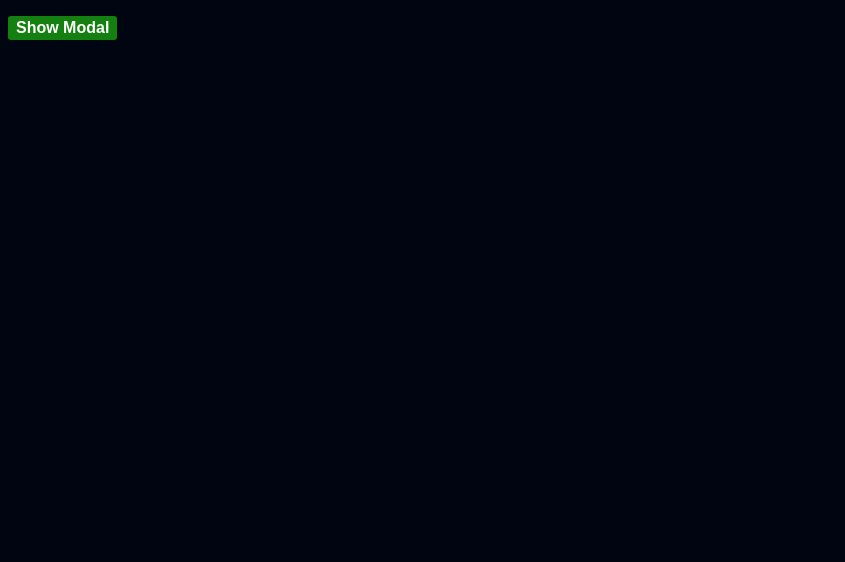
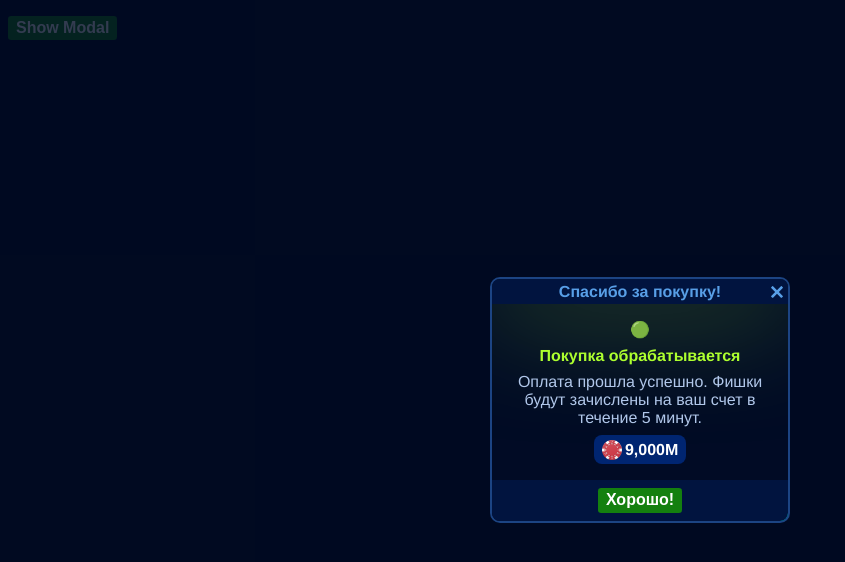
Before and after one commit to dniils/reusable-modal-vue, a Vue app: page / in a window 1280 px wide. Shown: the top 562 px of the page, without its empty margins (0-845 px from the left). Built offline with nearby package versions, Linux system fonts and the light colour scheme.

Commit message:
refactor: style changes, px to rem

```diff
--- a/src/App.vue
+++ b/src/App.vue
@@ -5,7 +5,7 @@
     </button-component>
 
     <Teleport to="body">
-      <modal-component v-if="modal.modalActive.value"></modal-component>
+      <modal-component v-if="!modal.modalActive.value"></modal-component>
     </Teleport>
   </div>
 </template>
@@ -18,24 +18,24 @@ import { modalConfig } from "./components/modal/modalConfigs.ts";
 
 const modal = useModal(modalConfig.purchaseSuccess);
 
-function showBtnClickEventHandler() {
-  modal.show();
-}
+// function showBtnClickEventHandler() {
+//   modal.show();
+// }
 </script>
 
 <style lang="scss">
 ::-webkit-scrollbar {
-  width: 4px;
+  width: 0.2rem;
 }
 
 ::-webkit-scrollbar-track {
   background: #23232d;
-  border-radius: 4px;
+  border-radius: 0.1rem;
 }
 
 ::-webkit-scrollbar-thumb {
   background: #484f69;
-  border-radius: 4px;
+  border-radius: 0.1rem;
 }
 
 ::-webkit-scrollbar-thumb:hover {
--- a/src/components/chips/ChipsComponent.vue
+++ b/src/components/chips/ChipsComponent.vue
@@ -16,11 +16,11 @@
   gap: 0.2rem;
   background-color: #002571;
   padding: 0.3rem 0.5rem;
-  border-radius: 8px;
+  border-radius: 0.5rem;
 
   &__icon {
-    width: 20px;
-    height: 20px;
+    width: 1.25rem;
+    height: 1.25rem;
   }
 
   &__amount {
--- a/src/components/modal/ModalComponent.vue
+++ b/src/components/modal/ModalComponent.vue
@@ -111,11 +111,11 @@ const modalConfig = inject("modalConfig");
   -moz-osx-font-smoothing: grayscale;
   color: #2c3e50;
   font-size: 1rem;
-  max-width: 300px;
-  min-width: 200px;
+  max-width: 18.75rem;
+  min-width: 12.5rem;
   background-color: #010b25;
-  border: 2px solid #1c4483;
-  border-radius: 10px;
+  border: 0.125rem solid #1c4483;
+  border-radius: 0.625rem;
   overflow-y: auto;
   overflow-x: hidden;
   text-align: center;
@@ -132,31 +132,31 @@ const modalConfig = inject("modalConfig");
     background-color: #01143f;
 
     &_negative {
-      box-shadow: 0px -8px 119px 5px rgba(255, 0, 0, 0.5);
+      box-shadow: 0rem -0.5rem 7.438rem 0.313rem rgba(255, 0, 0, 0.5);
     }
 
     &_positive {
-      box-shadow: 0px -8px 119px 5px rgba(172, 255, 47, 0.5);
+      box-shadow: 0rem -0.5rem 7.438rem 0.313rem rgba(172, 255, 47, 0.5);
     }
 
     &_neutral {
-      box-shadow: 0px -8px 119px 5px rgba(173, 216, 230, 0.5);
+      box-shadow: 0rem -0.5rem 7.438rem 0.313rem rgba(173, 216, 230, 0.5);
     }
 
     &_warning {
-      box-shadow: 0px -8px 119px 5px rgb(186, 177, 84, 0.6);
+      box-shadow: 0rem -0.5rem 7.438rem0.313rem rgb(186, 177, 84, 0.6);
     }
   }
 
   &__window-title {
     width: 100%;
     text-align: center;
-    padding-left: 12px;
+    padding-left: 0.75rem;
   }
 
   &__btn-close {
-    width: 12px;
-    height: 12px;
+    width: 0.75rem;
+    height: 0.75rem;
 
     &:hover {
       cursor: pointer;
@@ -172,7 +172,7 @@ const modalConfig = inject("modalConfig");
     max-height: 80vh;
     overflow-y: auto;
     overflow-x: hidden;
-    box-shadow: 120px 80px 40px 20px #0ff;
+    box-shadow: 7.5rem 5rem 2.5rem 1.25rem #0ff;
   }
 
   &__title {
```
